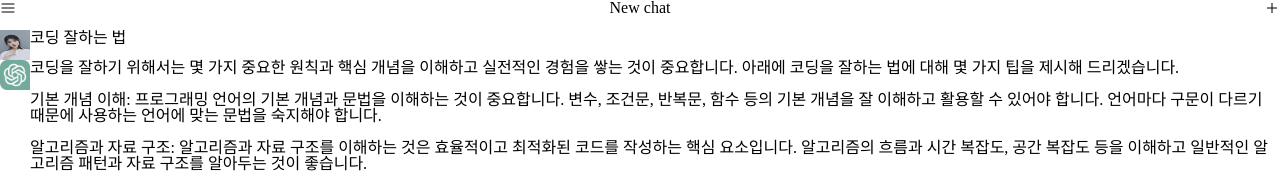
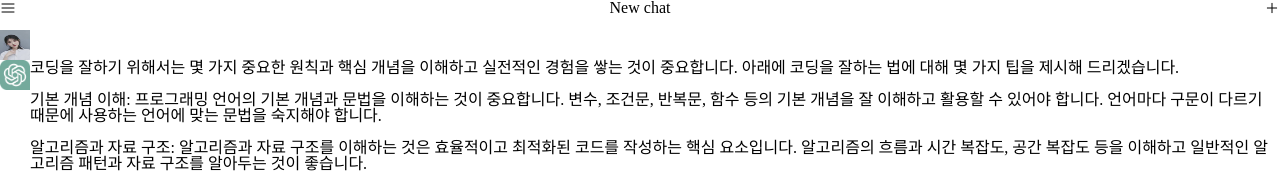
Before and after one commit to bssm-chatgpt-webapp-class/guide, a React (Create React App) app: page / in a window 1280 px wide. Shown: the top 173 px of the page. Built offline with nearby package versions, Linux system fonts and the light colour scheme.

Commit message:
before send button

```diff
--- a/src/App.js
+++ b/src/App.js
@@ -1,12 +1,14 @@
+import { useState } from "react";
 import { Header, Main, TextField } from "./components";
 import "./reset.css";
 
 function App() {
+  const [question, setQuestion] = useState("");
   return (
     <div className="App">
       <Header />
-      <Main />
-      <TextField />
+      <Main question={question} />
+      <TextField setQuestion={setQuestion} />
     </div>
   );
 }
--- a/src/components/Main/index.js
+++ b/src/components/Main/index.js
@@ -2,10 +2,10 @@ import "./index.css";
 import { chatgptResponse, profileImageLink } from "../../fixtures";
 import ChatItem from "../ChatItem";
 
-const Main = () => {
+const Main = ({ question }) => {
   return (
     <div className="main">
-      <ChatItem imageLink={profileImageLink} text="코딩 잘하는 법" />
+      <ChatItem imageLink={profileImageLink} text={question} />
       <ChatItem imageLink="/images/gpt.png" text={chatgptResponse} />
     </div>
   );
```
